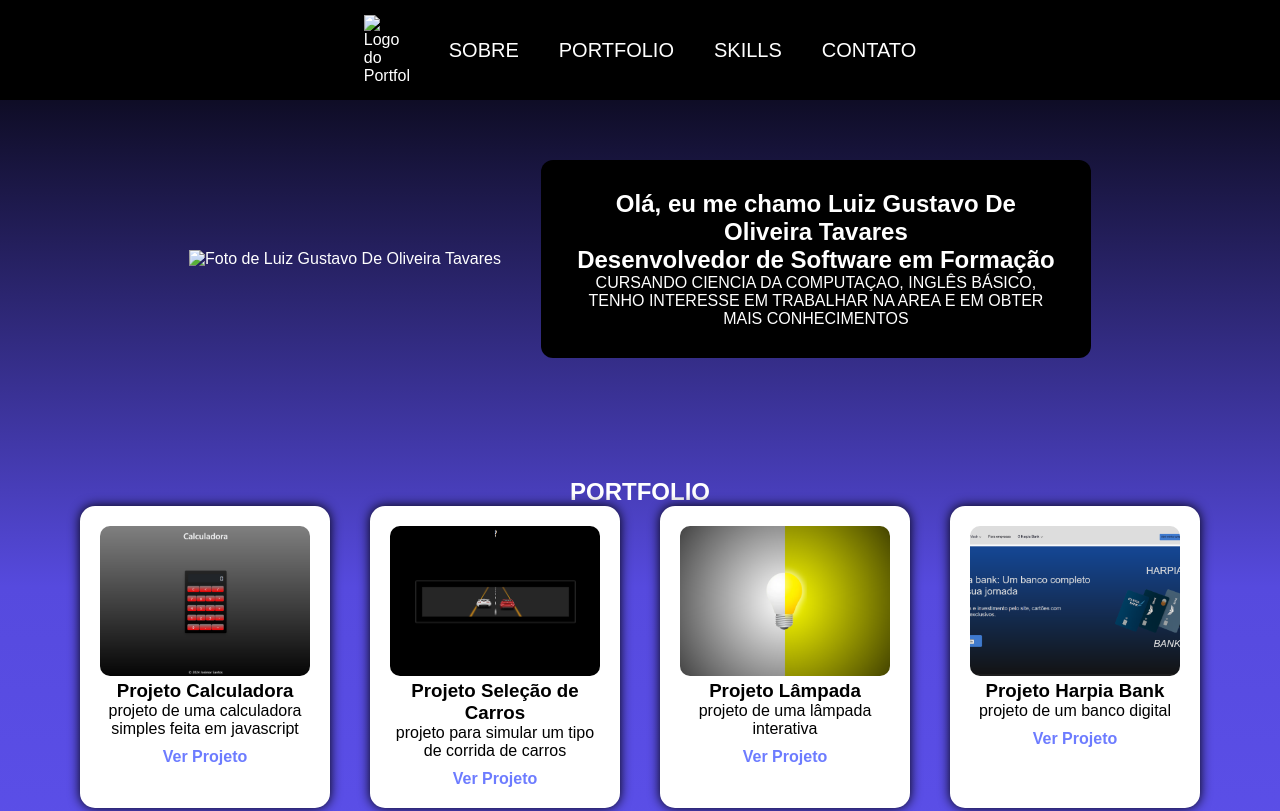
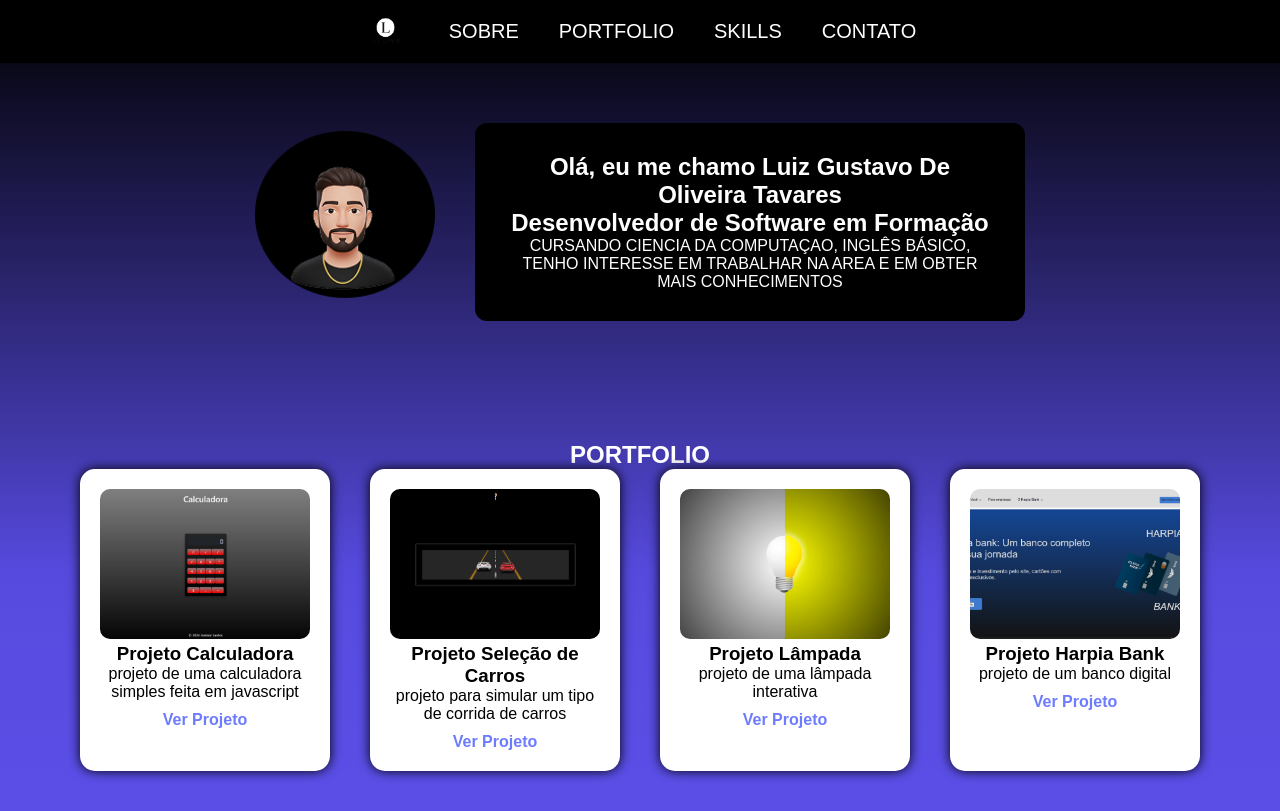
Before and after one commit to LUIGUGA/PORTFOLIO, a plain HTML site: page index.html in a window 1280 px wide. Shown: the top 811 px of the page. Drawn offline with Linux system fonts and the light colour scheme; the site is published under a folder, as on GitHub Pages, so addresses that start at the root find nothing.

Commit message:
Caminhos de imagem

```diff
--- a/index.html
+++ b/index.html
@@ -10,7 +10,7 @@
 
 <body>
     <header>
-        <img src="/assets/logo.png" alt="Logo do Portfolio">
+        <img src="./assets/logo.png" alt="Logo do Portfolio">
         <a href="#SOBRE">SOBRE</a>
         <a href="#PORTFOLIO">PORTFOLIO</a>
         <a href="#SKILLS">SKILLS</a>
@@ -19,7 +19,7 @@
     <main>
         <section id="SOBRE">
             <div>
-                <img src="/assets/fotodeperfil.png" alt="Foto de Luiz Gustavo De Oliveira Tavares">
+                <img src="./assets/fotodeperfil.png" alt="Foto de Luiz Gustavo De Oliveira Tavares">
 
             </div>
             <div class="sobre_Mim">
```
